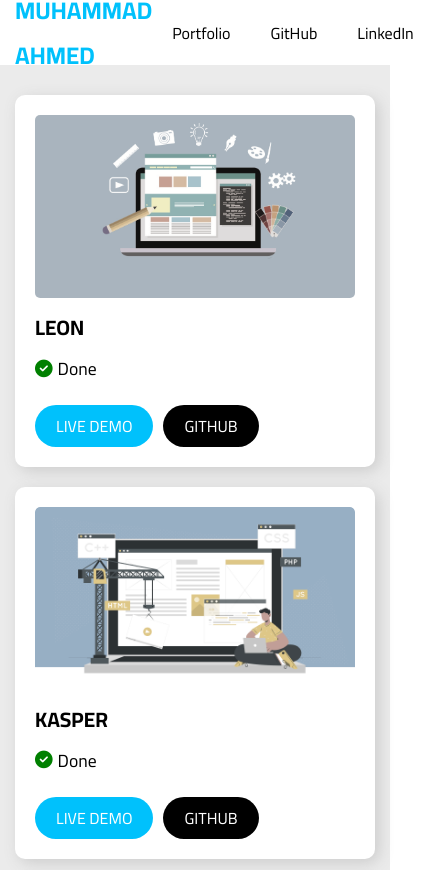
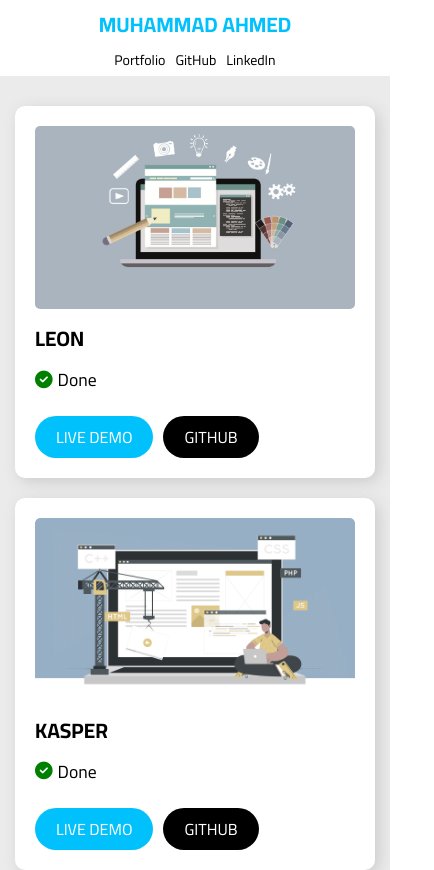
Before and after one commit to muhammad-ahmed-gh/template-hub, a plain HTML site: page index.html in a window 390 px wide. Shown: the top 870 px of the page, 434 px wide, since content can reach past the window. Drawn offline with Linux system fonts and the light colour scheme.

Commit message:
style(header): finalizing responsive header

```diff
--- a/css/main.css
+++ b/css/main.css
@@ -67,12 +67,26 @@ header .container {
   justify-content: space-between;
 }
 
+@media(max-width: 767px) {
+  header .container {
+    height: auto;
+    flex-direction: column;
+  }
+}
+
 header .logo {
   text-transform: uppercase;
   font-weight: bold;
   color: var(--main-color);
   font-size: 1.5rem;
   cursor: pointer;
+}
+
+@media(max-width: 767px) {
+  header .logo {
+    font-size: 1.3rem;
+    margin-top: 5px;
+  }
 }
 
 header .links {
@@ -90,6 +104,13 @@ header .link a {
   text-decoration: none;
   transition: var(--main-transition);
   text-transform: capitalize;
+}
+
+@media(max-width: 575px) {
+  header .link a {
+    padding: 3px 5px;
+    font-size: 14px;
+  }
 }
 
 header .link a:hover {
```
